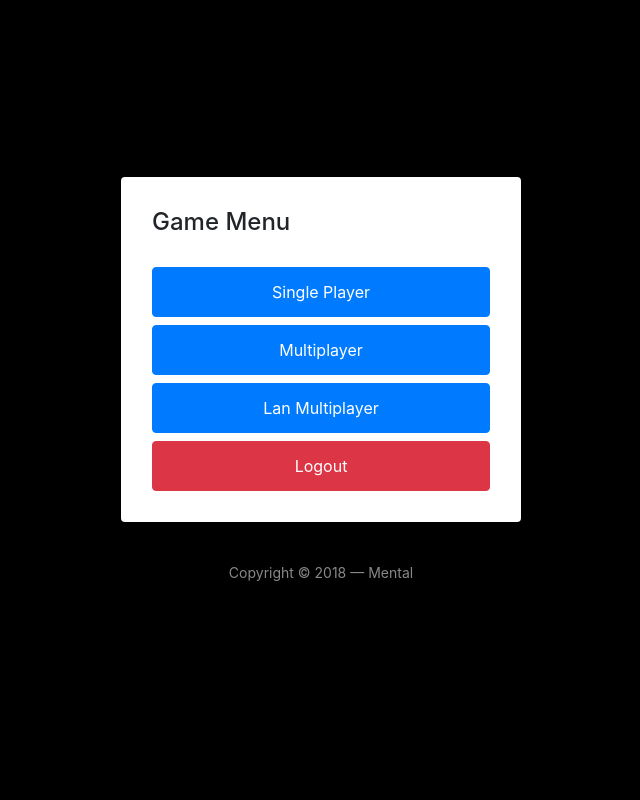
After one commit to vikasgola/PocketTank, a PHP site: page /html/menu.html in a window 1280 px wide. The commit adds this page. Shown: the whole page, without its empty margins (319-959 px from the left). Run offline with PHP 8.4, Linux system fonts and the light colour scheme; some libraries are stand-ins or nearby versions.

Commit message:
added menu

```diff
--- /dev/null
+++ b/src/css/menu.css
@@ -0,0 +1,56 @@
+html , body{
+    height: 100%;
+}
+
+body.menu{
+    background-color: black;
+    font-size: 14px;
+    margin: auto auto;
+}
+
+
+.menu .card-wrapper {
+	width: 400px;
+	margin: auto auto;
+}
+
+.menu .card {
+	border-color: transparent;
+	box-shadow: 0 0 40px rgba(0,0,0,.05);
+}
+
+.menu .card.fat {
+	padding: 10px;
+}
+
+.menu .card .card-title {
+	margin-bottom: 30px;
+}
+
+
+.menu .btn.btn-block {
+	padding: 12px 10px;
+}
+
+.menu .footer {
+	margin: 40px 0;
+	color: #888;
+	text-align: center;
+}
+
+@media screen and (max-width: 425px) {
+	.menu .card-wrapper {
+		width: 90%;
+		margin: 0 auto;
+	}
+}
+
+@media screen and (max-width: 320px) {
+	.menu .card.fat {
+		padding: 0;
+	}
+
+	.menu .card.fat .card-body {
+		padding: 15px;
+	}
+}
--- /dev/null
+++ b/src/html/menu.html
@@ -0,0 +1,56 @@
+<!DOCTYPE html>
+<html>
+<head>
+	<meta charset="utf-8">
+	<meta name="author" content="Kodinger">
+	<meta name="viewport" content="width=device-width,initial-scale=1">
+	<title>Pocket Tank</title>
+    <link rel="stylesheet" type="text/css" href="../css/bootstrap/bootstrap.css">
+    <link rel="stylesheet" type="text/css" href="../css/menu.css">
+
+	<script src="https://www.gstatic.com/firebasejs/4.13.0/firebase.js"></script>
+	<script src="https://www.gstatic.com/firebasejs/4.13.0/firebase-app.js"></script>
+	<script src="https://www.gstatic.com/firebasejs/4.13.0/firebase-auth.js"></script>
+
+	<script>
+	    var config = {
+        apiKey: "AIzaSyAQB0WAlLUuqFthLsh8oExTcRffSy44cqk",
+        authDomain: "pocket-tank-2018.firebaseapp.com",
+        databaseURL: "https://pocket-tank-2018.firebaseio.com",
+        projectId: "pocket-tank-2018",
+        storageBucket: "pocket-tank-2018.appspot.com",
+        messagingSenderId: "270368984566"
+    };
+	firebase.initializeApp(config);
+	</script>
+</head>
+
+<body class="menu">
+
+		<section class="h-100">
+				<div class="container h-100">
+					<div class="row justify-content-md-center h-100">
+						<div class="card-wrapper">
+							<div class="card fat">
+								<div class="card-body">
+									<h4 class="card-title">Game Menu</h4>
+									<button id="singlePlayer()" class="btn btn-primary btn-block">Single Player</button>
+									<button id="multiPlayer()" class="btn btn-primary btn-block">Multiplayer</button>
+									<button id="lanMultiplayer()" class="btn btn-primary btn-block">Lan Multiplayer</button>
+									<button onclick="logoutMe()" class="btn btn-danger btn-block">Logout</button>
+								</div>
+							</div>
+							<div class="footer">
+								Copyright &copy; 2018 &mdash; Mental
+							</div>
+						</div>
+					</div>
+				</div>
+			</section>
+
+    <script src="https://ajax.aspnetcdn.com/ajax/jQuery/jquery-3.3.1.min.js"></script>
+	<script src="../js/bootstrap/bootstrap.js"></script>
+	<script src="../js/login.js"></script>
+	<script src="../js/menu.js"></script>
+</body>
+</html>
--- a/src/js/login.js
+++ b/src/js/login.js
@@ -13,12 +13,11 @@ firebase.auth().onAuthStateChanged(function(user) {
         var providerData = user.providerData;
 
         if( (window.location.pathname == "/html/login.html" || window.location.pathname == "/html/register.html")
-            || window.location.pathname != "/index.html"){
-                window.location.pathname = "/index.html";
+            || window.location.pathname != "/html/menu.html"){
+                window.location.pathname = "/html/menu.html";
             }
     }else {
-        console.log(window.location.pathname);
-        if(window.location.pathname == "/" || window.location.pathname == "/index.html")
+        if(window.location.pathname == "/index.html" || window.location.pathname == "/html/menu.html")
             window.location.pathname = "/html/login.html";
     }
 
--- a/src/js/main.js
+++ b/src/js/main.js
@@ -128,3 +128,8 @@ function chatbox(event){
             }
     }
 }
+
+
+function exitGame(){
+    window.location.pathname = "/html/menu.html"
+}
```
Also changed, not shown: src/css/login.css (+0 -13 lines), src/index.html (+3 -6 lines), src/js/computer.js (+15 -0 lines), src/js/menu.js (added).
